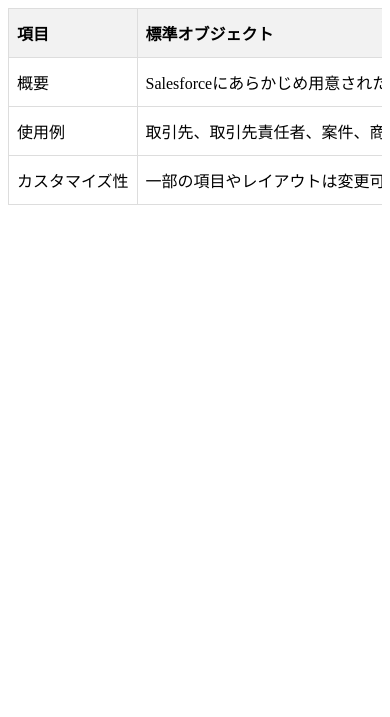
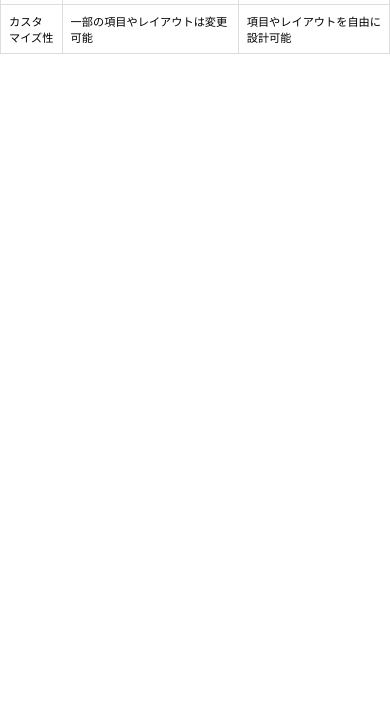
Before and after one commit to Masanari-Enex/salesforce-tables, a plain HTML site: page index.html in a window 390 px wide. Shown: the part 127-844 px from the top of the page. Drawn offline with Linux system fonts and the light colour scheme.

Commit message:
Add files via upload

```diff
--- a/index.html
+++ b/index.html
@@ -3,13 +3,16 @@
 <head>
     <meta charset="UTF-8">
     <meta name="viewport" content="width=device-width, initial-scale=1.0">
-    <title>Salesforceオブジェクト比較</title>
     <style>
+        body {
+            margin: 0;
+            padding: 0;
+            font-family: Arial, sans-serif;
+        }
         table {
             width: 100%;
             border-collapse: collapse;
-            overflow-x: auto;
-            display: block;
+            font-size: 1rem; /* デフォルト文字サイズ */
         }
         th, td {
             border: 1px solid #ddd;
@@ -19,21 +22,24 @@
         th {
             background-color: #f2f2f2;
         }
-        @media (max-width: 600px) {
+        @media (max-width: 1200px) {
             table {
-                display: block;
-                width: 100%;
-                overflow-x: auto;
-                white-space: nowrap;
+                font-size: 0.9rem; /* 横幅が1200px未満のとき */
             }
-            th, td {
-                padding: 12px 8px;
+        }
+        @media (max-width: 768px) {
+            table {
+                font-size: 0.8rem; /* 横幅が768px未満のとき */
+            }
+        }
+        @media (max-width: 480px) {
+            table {
+                font-size: 0.7rem; /* 横幅が480px未満のとき */
             }
         }
     </style>
 </head>
 <body>
-    <h1>標準オブジェクトとカスタムオブジェクトの比較</h1>
     <table>
         <thead>
             <tr>
```
